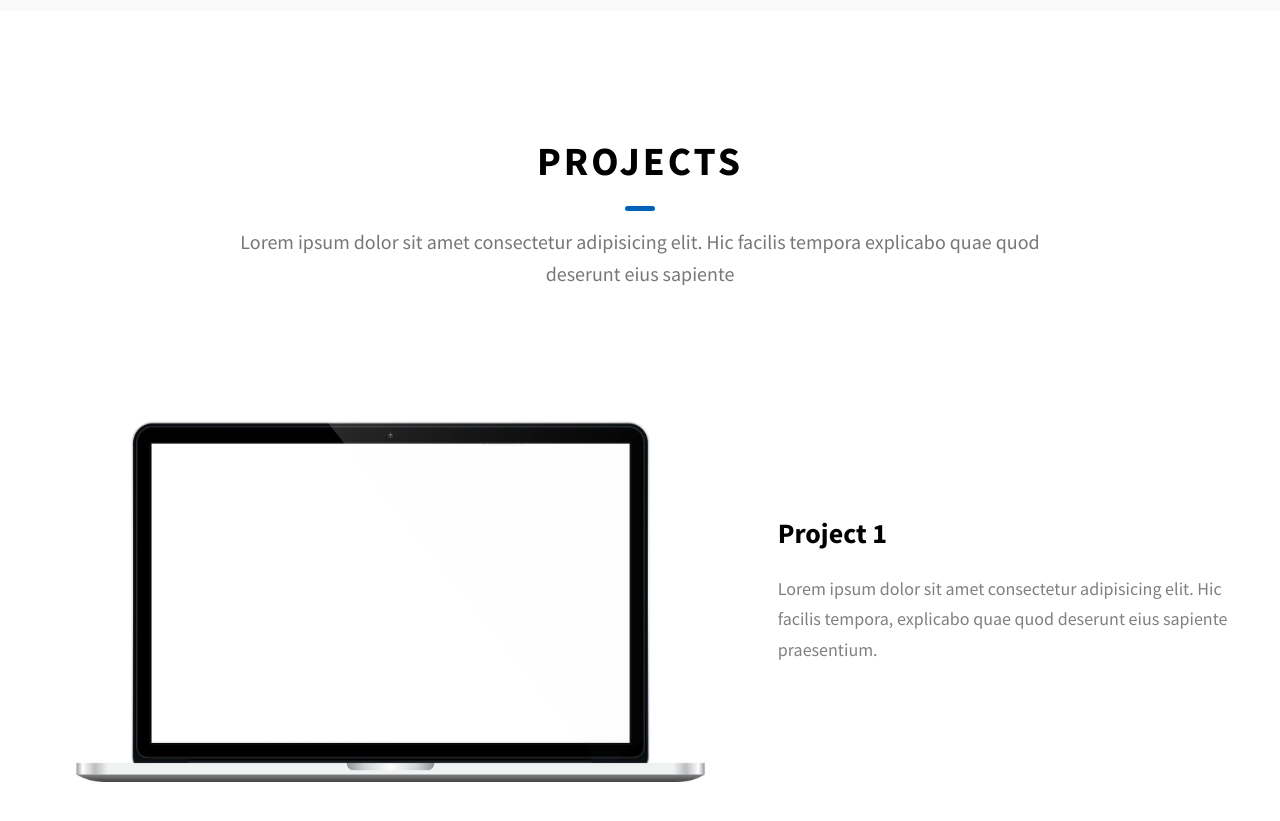
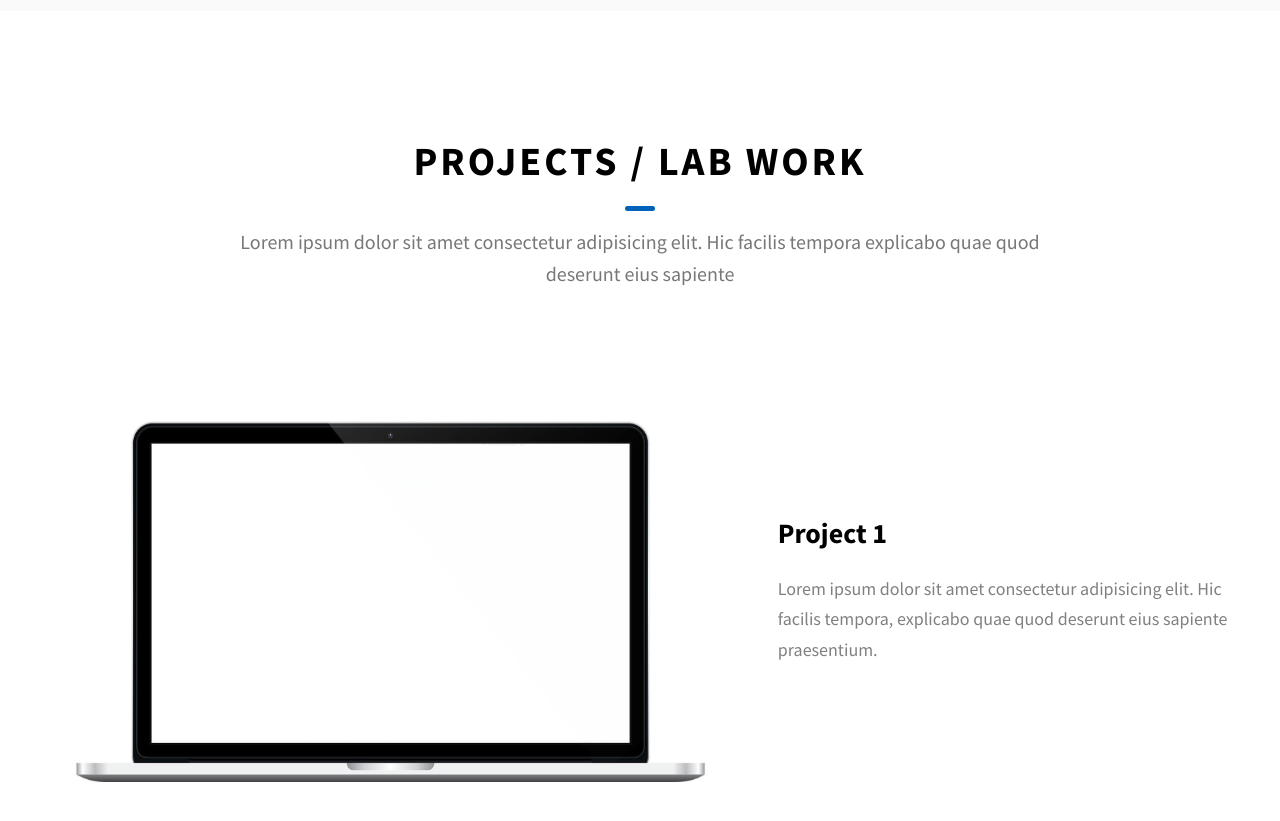
Before and after one commit to j-espinoza-2025/portfolio, a website: page index.html in a window 1280 px wide. Shown: the part 1820-2641 px from the top of the page. Drawn offline with Linux system fonts and the light colour scheme.

Commit message:
Update portfolio with Joyce Espinoza details and new professional description

```diff
--- a/index.html
+++ b/index.html
@@ -172,7 +172,7 @@
     <section id="projects" class="projects sec-pad">
       <div class="main-container">
         <h2 class="heading heading-sec heading-sec__mb-bg">
-          <span class="heading-sec__main">Projects</span>
+          <span class="heading-sec__main">Projects / Lab Work</span>
           <span class="heading-sec__sub">
             Lorem ipsum dolor sit amet consectetur adipisicing elit. Hic facilis
             tempora explicabo quae quod deserunt eius sapiente
```
